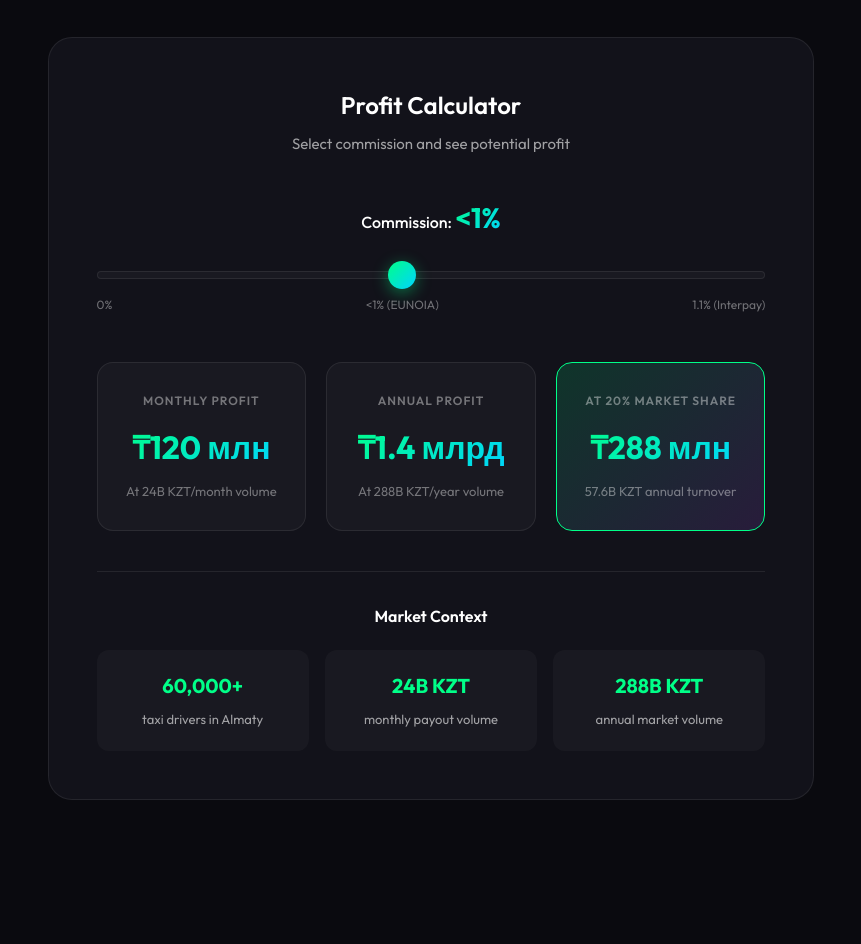
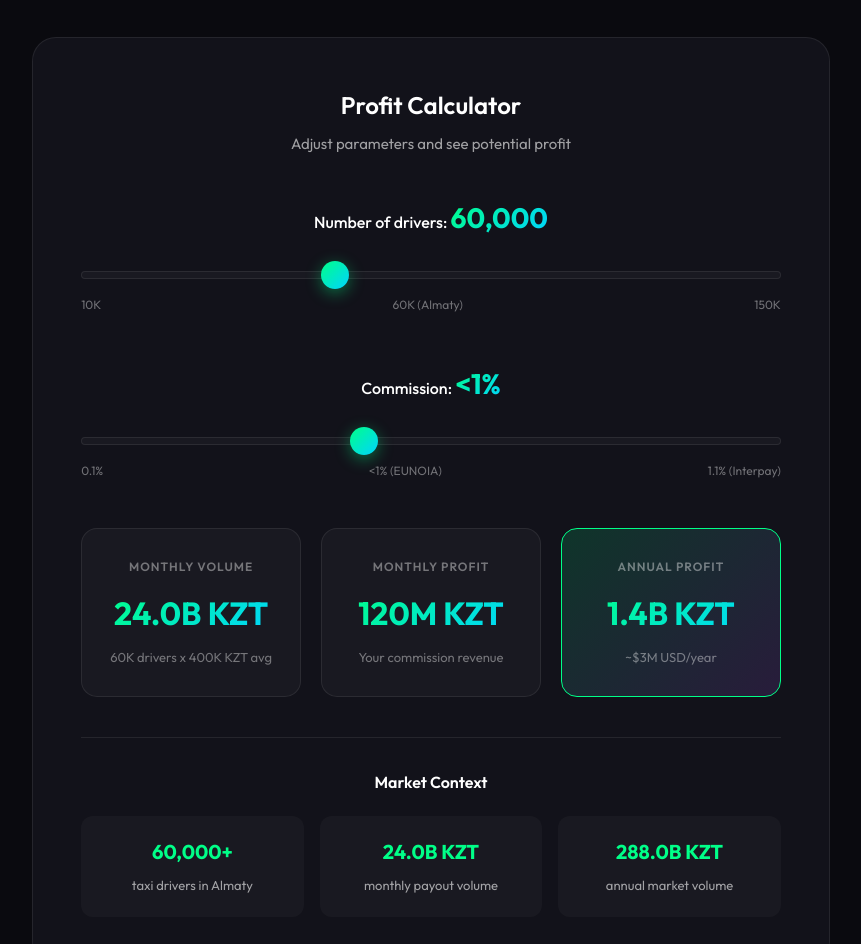
Before and after one commit to aqniyet/eunoia.kz, a plain HTML site: page index.html in a window 1280 px wide. Shown: the part 6360-7304 px from the top of the page, without its empty margins (209-1070 px from the left). Drawn offline with Linux system fonts and the light colour scheme.

Commit message:
Add adjustable driver count slider to calculator

```diff
--- a/index.html
+++ b/index.html
@@ -617,15 +617,27 @@
                 </div>
                 <div class="calculator">
                     <h3 class="calculator__title">Profit Calculator</h3>
-                    <p class="calculator__subtitle">Select commission and see potential profit</p>
+                    <p class="calculator__subtitle">Adjust parameters and see potential profit</p>
+
+                    <div class="slider-container">
+                        <label class="slider-label">
+                            Number of drivers: <span id="drivers-value">60,000</span>
+                        </label>
+                        <input type="range" id="drivers-slider" min="10000" max="150000" step="5000" value="60000" class="slider">
+                        <div class="slider-marks">
+                            <span>10K</span>
+                            <span>60K (Almaty)</span>
+                            <span>150K</span>
+                        </div>
+                    </div>
 
                     <div class="slider-container">
                         <label class="slider-label">
                             Commission: <span id="commission-value">&lt;1%</span>
                         </label>
-                        <input type="range" id="commission-slider" min="0" max="1.1" step="0.01" value="0.5" class="slider">
+                        <input type="range" id="commission-slider" min="0.1" max="1.1" step="0.01" value="0.5" class="slider">
                         <div class="slider-marks">
-                            <span>0%</span>
+                            <span>0.1%</span>
                             <span>&lt;1% (EUNOIA)</span>
                             <span>1.1% (Interpay)</span>
                         </div>
@@ -633,19 +645,19 @@
 
                     <div class="profit-results">
                         <div class="profit-card">
-                            <div class="profit-card__label">Monthly Profit</div>
-                            <div class="profit-card__value" id="monthly-profit">60M KZT</div>
-                            <div class="profit-card__note">At 24B KZT/month volume</div>
+                            <div class="profit-card__label">Monthly Volume</div>
+                            <div class="profit-card__value" id="monthly-volume">24B KZT</div>
+                            <div class="profit-card__note" id="volume-note">60K drivers x 400K KZT avg</div>
                         </div>
                         <div class="profit-card">
-                            <div class="profit-card__label">Annual Profit</div>
-                            <div class="profit-card__value" id="annual-profit">720M KZT</div>
-                            <div class="profit-card__note">At 288B KZT/year volume</div>
+                            <div class="profit-card__label">Monthly Profit</div>
+                            <div class="profit-card__value" id="monthly-profit">120M KZT</div>
+                            <div class="profit-card__note">Your commission revenue</div>
                         </div>
                         <div class="profit-card profit-card--highlight">
-                            <div class="profit-card__label">At 20% Market Share</div>
-                            <div class="profit-card__value" id="market-profit">144M KZT</div>
-                            <div class="profit-card__note">57.6B KZT annual turnover</div>
+                            <div class="profit-card__label">Annual Profit</div>
+                            <div class="profit-card__value" id="annual-profit">1.44B KZT</div>
+                            <div class="profit-card__note">~$3M USD/year</div>
                         </div>
                     </div>
 
@@ -653,15 +665,15 @@
                         <h4>Market Context</h4>
                         <div class="context-grid">
                             <div class="context-item">
-                                <strong>60,000+</strong>
+                                <strong id="context-drivers">60,000+</strong>
                                 <span>taxi drivers in Almaty</span>
                             </div>
                             <div class="context-item">
-                                <strong>24B KZT</strong>
+                                <strong id="context-volume">24B KZT</strong>
                                 <span>monthly payout volume</span>
                             </div>
                             <div class="context-item">
-                                <strong>288B KZT</strong>
+                                <strong id="context-annual">288B KZT</strong>
                                 <span>annual market volume</span>
                             </div>
                         </div>
@@ -1243,15 +1255,27 @@
                 </div>
                 <div class="calculator">
                     <h3 class="calculator__title">Калькулятор прибыли</h3>
-                    <p class="calculator__subtitle">Выберите комиссию и посмотрите потенциальную прибыль</p>
+                    <p class="calculator__subtitle">Настройте параметры и посмотрите потенциальную прибыль</p>
+
+                    <div class="slider-container">
+                        <label class="slider-label">
+                            Количество водителей: <span id="drivers-value-ru">60,000</span>
+                        </label>
+                        <input type="range" id="drivers-slider-ru" min="10000" max="150000" step="5000" value="60000" class="slider">
+                        <div class="slider-marks">
+                            <span>10K</span>
+                            <span>60K (Алматы)</span>
+                            <span>150K</span>
+                        </div>
+                    </div>
 
                     <div class="slider-container">
                         <label class="slider-label">
                             Комиссия: <span id="commission-value-ru">&lt;1%</span>
                         </label>
-                        <input type="range" id="commission-slider-ru" min="0" max="1.1" step="0.01" value="0.5" class="slider">
+                        <input type="range" id="commission-slider-ru" min="0.1" max="1.1" step="0.01" value="0.5" class="slider">
                         <div class="slider-marks">
-                            <span>0%</span>
+                            <span>0.1%</span>
                             <span>&lt;1% (EUNOIA)</span>
                             <span>1.1% (Interpay)</span>
                         </div>
@@ -1259,19 +1283,19 @@
 
                     <div class="profit-results">
                         <div class="profit-card">
-                            <div class="profit-card__label">Месячная прибыль</div>
-                            <div class="profit-card__value" id="monthly-profit-ru">60 млн KZT</div>
-                            <div class="profit-card__note">При объёме 24 млрд KZT/месяц</div>
+                            <div class="profit-card__label">Месячный объём</div>
+                            <div class="profit-card__value" id="monthly-volume-ru">24 млрд KZT</div>
+                            <div class="profit-card__note" id="volume-note-ru">60K водителей x 400K KZT</div>
                         </div>
                         <div class="profit-card">
-                            <div class="profit-card__label">Годовая прибыль</div>
-                            <div class="profit-card__value" id="annual-profit-ru">720 млн KZT</div>
-                            <div class="profit-card__note">При объёме 288 млрд KZT/год</div>
+                            <div class="profit-card__label">Месячная прибыль</div>
+                            <div class="profit-card__value" id="monthly-profit-ru">120 млн KZT</div>
+                            <div class="profit-card__note">Ваша комиссия</div>
                         </div>
                         <div class="profit-card profit-card--highlight">
-                            <div class="profit-card__label">При 20% рынка</div>
-                            <div class="profit-card__value" id="market-profit-ru">144 млн KZT</div>
-                            <div class="profit-card__note">57.6 млрд KZT годового оборота</div>
+                            <div class="profit-card__label">Годовая прибыль</div>
+                            <div class="profit-card__value" id="annual-profit-ru">1.44 млрд KZT</div>
+                            <div class="profit-card__note">~$3M USD/год</div>
                         </div>
                     </div>
 
@@ -1279,15 +1303,15 @@
                         <h4>Контекст рынка</h4>
                         <div class="context-grid">
                             <div class="context-item">
-                                <strong>60,000+</strong>
+                                <strong id="context-drivers-ru">60,000+</strong>
                                 <span>водителей такси в Алматы</span>
                             </div>
                             <div class="context-item">
-                                <strong>24 млрд KZT</strong>
+                                <strong id="context-volume-ru">24 млрд KZT</strong>
                                 <span>месячный объём выплат</span>
                             </div>
                             <div class="context-item">
-                                <strong>288 млрд KZT</strong>
+                                <strong id="context-annual-ru">288 млрд KZT</strong>
                                 <span>годовой объём рынка</span>
                             </div>
                         </div>
--- a/js/main.js
+++ b/js/main.js
@@ -166,60 +166,96 @@
 
     // Profit calculator
     function setupCalculator() {
-        const monthlyVolume = 24000000000; // 24 billion tenge monthly
-        const yearlyVolume = monthlyVolume * 12;
+        const avgPayoutPerDriver = 400000; // 400K tenge per driver per month
 
         // Setup calculator for a given suffix ('' for English, '-ru' for Russian)
-        function setupCalc(suffix) {
-            const slider = document.getElementById('commission-slider' + suffix);
-            if (!slider) return;
+        function setupCalc(suffix, isRussian) {
+            const driversSlider = document.getElementById('drivers-slider' + suffix);
+            const commissionSlider = document.getElementById('commission-slider' + suffix);
+            if (!driversSlider || !commissionSlider) return;
 
             function updateCalculator() {
-                const commission = parseFloat(slider.value);
+                const drivers = parseInt(driversSlider.value);
+                const commission = parseFloat(commissionSlider.value);
 
+                const monthlyVolume = drivers * avgPayoutPerDriver;
+                const yearlyVolume = monthlyVolume * 12;
                 const monthlyProfit = monthlyVolume * (commission / 100);
                 const yearlyProfit = yearlyVolume * (commission / 100);
-                const marketShareProfit = yearlyProfit * 0.2; // 20% market share
+
+                // Get elements
+                const driversValue = document.getElementById('drivers-value' + suffix);
+                const commissionValue = document.getElementById('commission-value' + suffix);
+                const monthlyVolumeEl = document.getElementById('monthly-volume' + suffix);
+                const volumeNoteEl = document.getElementById('volume-note' + suffix);
+                const monthlyProfitEl = document.getElementById('monthly-profit' + suffix);
+                const annualProfitEl = document.getElementById('annual-profit' + suffix);
+                const contextDriversEl = document.getElementById('context-drivers' + suffix);
+                const contextVolumeEl = document.getElementById('context-volume' + suffix);
+                const contextAnnualEl = document.getElementById('context-annual' + suffix);
+
+                // Format drivers number
+                const driversFormatted = drivers.toLocaleString();
+                const driversK = Math.round(drivers / 1000) + 'K';
 
                 // Update displayed values
-                const commissionValue = document.getElementById('commission-value' + suffix);
-                const monthlyProfitEl = document.getElementById('monthly-profit' + suffix);
-                const annualProfitEl = document.getElementById('annual-profit' + suffix);
-                const marketProfitEl = document.getElementById('market-profit' + suffix);
+                if (driversValue) {
+                    driversValue.textContent = driversFormatted;
+                }
 
                 if (commissionValue) {
-                    commissionValue.textContent = commission < 1 ? '<1%' : `${commission}%`;
+                    commissionValue.textContent = commission < 1 ? '<1%' : `${commission.toFixed(1)}%`;
+                }
+
+                if (monthlyVolumeEl) {
+                    monthlyVolumeEl.textContent = formatCurrency(monthlyVolume, isRussian);
+                }
+
+                if (volumeNoteEl) {
+                    volumeNoteEl.textContent = isRussian
+                        ? `${driversK} водителей x 400K KZT`
+                        : `${driversK} drivers x 400K KZT avg`;
                 }
 
                 if (monthlyProfitEl) {
-                    monthlyProfitEl.textContent = formatCurrency(monthlyProfit);
+                    monthlyProfitEl.textContent = formatCurrency(monthlyProfit, isRussian);
                 }
 
                 if (annualProfitEl) {
-                    annualProfitEl.textContent = formatCurrency(yearlyProfit);
+                    annualProfitEl.textContent = formatCurrency(yearlyProfit, isRussian);
                 }
 
-                if (marketProfitEl) {
-                    marketProfitEl.textContent = formatCurrency(marketShareProfit);
+                // Update context section
+                if (contextDriversEl) {
+                    contextDriversEl.textContent = driversFormatted + '+';
+                }
+                if (contextVolumeEl) {
+                    contextVolumeEl.textContent = formatCurrency(monthlyVolume, isRussian);
+                }
+                if (contextAnnualEl) {
+                    contextAnnualEl.textContent = formatCurrency(yearlyVolume, isRussian);
                 }
             }
 
-            slider.addEventListener('input', updateCalculator);
+            driversSlider.addEventListener('input', updateCalculator);
+            commissionSlider.addEventListener('input', updateCalculator);
             updateCalculator(); // Initial calculation
         }
 
         // Setup both English and Russian calculators
-        setupCalc('');      // English
-        setupCalc('-ru');   // Russian
+        setupCalc('', false);      // English
+        setupCalc('-ru', true);    // Russian
     }
 
-    function formatCurrency(value) {
+    function formatCurrency(value, isRussian) {
         if (value >= 1000000000) {
-            return `₸${(value / 1000000000).toFixed(1)} млрд`;
+            const billions = (value / 1000000000).toFixed(1);
+            return isRussian ? `${billions} млрд KZT` : `${billions}B KZT`;
         } else if (value >= 1000000) {
-            return `₸${Math.round(value / 1000000)} млн`;
+            const millions = Math.round(value / 1000000);
+            return isRussian ? `${millions} млн KZT` : `${millions}M KZT`;
         }
-        return `₸${value.toLocaleString()}`;
+        return `${value.toLocaleString()} KZT`;
     }
 
     // Smooth scroll for anchor links
```
